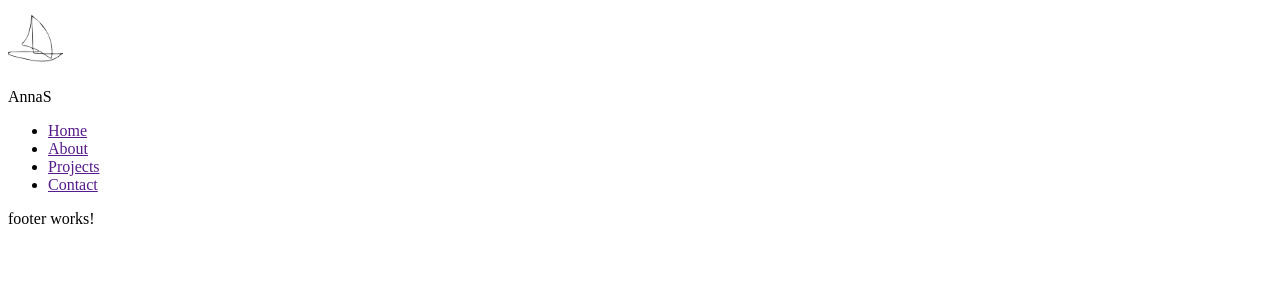
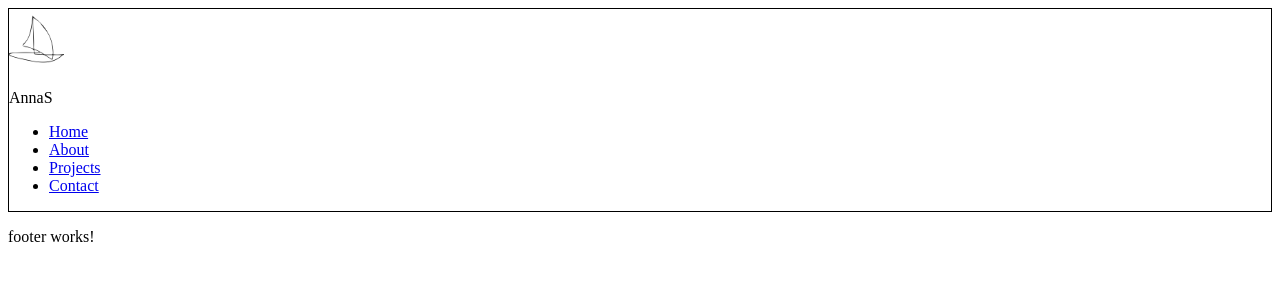
Before and after one commit to annasvrv/my-portfolio-cv, an Angular app: page / in a window 1280 px wide. Shown: the top 300 px of the page. Built offline with nearby package versions, Linux system fonts and the light colour scheme.

Commit message:
navigation header functionality

```diff
--- a/src/app/components/navigation/navigation.component.html
+++ b/src/app/components/navigation/navigation.component.html
@@ -1,9 +1,15 @@
 <nav class="navigation">
   <ul class="navigation__list">
-    <li class="navigation__item">
-      <a class="navigation__link" href="">Home</a>
+    <li *ngFor="let link of navLinks$ | async" class="navigation__item">
+      <a
+        [routerLink]="link.url"
+        routerLinkActive="active"
+        class="navigation__link"
+      >
+        {{ link.name }}
+      </a>
     </li>
-    <li class="navigation__item">
+    <!-- <li class="navigation__item">
       <a class="navigation__link" href="">About</a>
     </li>
     <li class="navigation__item">
@@ -11,6 +17,6 @@
     </li>
     <li class="navigation__item">
       <a class="navigation__link" href="">Contact</a>
-    </li>
+    </li> -->
   </ul>
 </nav>
--- a/src/app/components/navigation/navigation.component.ts
+++ b/src/app/components/navigation/navigation.component.ts
@@ -1,11 +1,19 @@
+import { CommonModule } from '@angular/common';
 import { Component } from '@angular/core';
+import { Observable, of } from 'rxjs';
+import { RouterModule } from '@angular/router';
 
 @Component({
   selector: 'stb-navigation',
-  imports: [],
+  imports: [CommonModule, RouterModule],
   templateUrl: './navigation.component.html',
-  styleUrl: './navigation.component.scss'
+  styleUrl: './navigation.component.scss',
 })
 export class NavigationComponent {
-
+  navLinks$: Observable<{ url: string; name: string }[]> = of([
+    { url: '/home', name: 'Home' },
+    { url: '/about', name: 'About' },
+    { url: '/projects', name: 'Projects' },
+    { url: '/contact', name: 'Contact' },
+  ]);
 }
--- a/src/app/layouts/shared/header/header.component.scss
+++ b/src/app/layouts/shared/header/header.component.scss
@@ -0,0 +1,3 @@
+.header {
+    border: 1px solid #000;
+}
```
Also changed, not shown: src/app/pipes/navigaton/nav-filter.pipe.ts (added, +11 -0 lines).
